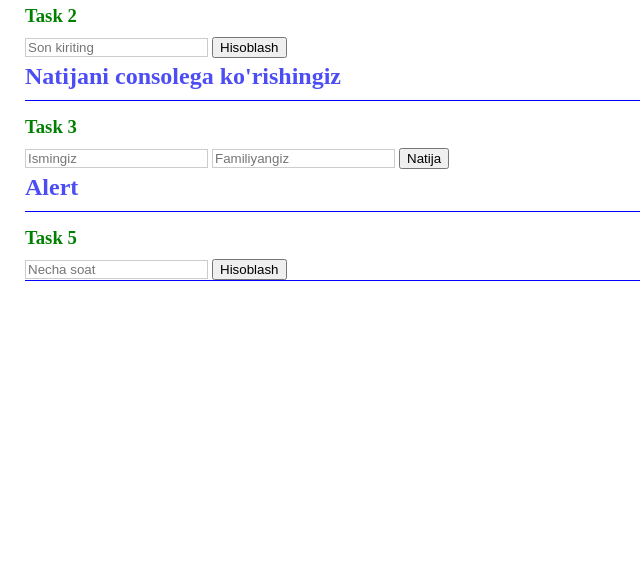
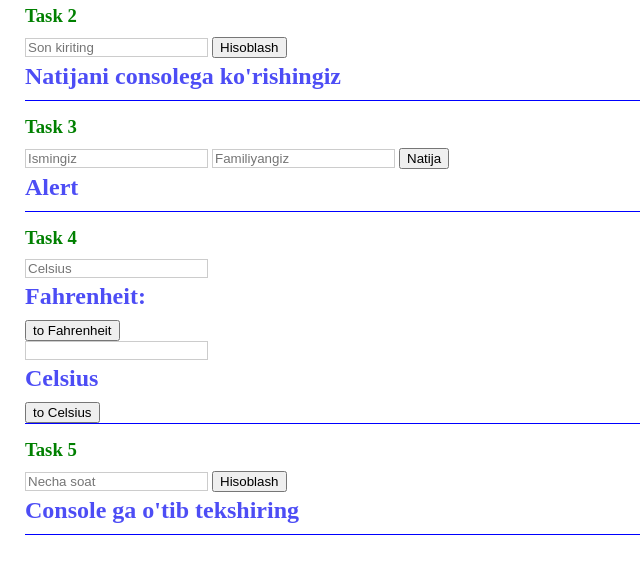
Before and after one commit to JAHONGIR95/practice_projects, a plain HTML site: page JS function task/index.html in a window 1280 px wide. Shown: the part 106-680 px from the top of the page, without its empty margins (0-640 px from the left). Drawn offline with Linux system fonts and the light colour scheme.

Commit message:
task 5 is fully finished and task 4 is doing

```diff
--- a/JS function task/index.html
+++ b/JS function task/index.html
@@ -34,13 +34,14 @@
             color: #a09e9e;
             text-transform: capitalize;
         }
-        input{
+
+        input {
             outline: none;
             border: 1px solid #cccccc;
             /* border-radius: 3px; */
         }
 
-        button{
+        button {
             outline: none;
         }
     </style>
@@ -71,10 +72,29 @@
         <h2>Alert</h2>
     </div>
 
+    <h3>Task 4</h3>
+    <div class="task-wrapper">
+        <div>
+            <input type="text" id="cel" class="cel" placeholder="Celsius">
+            <h2>Fahrenheit: <span id="fah-result"></span></h2>
+            <button id="to-fah">to Fahrenheit</button>
+        </div>
+
+        <div>
+            <input type="text" id="fah" class="fah">
+            <h2>Celsius <span id="cel-result"></span></h2>
+            <button id="to-cel">to Celsius</button>
+        </div>
+
+    </div>
+
+
+
     <h3>Task 5</h3>
     <div class="task-wrapper">
         <input type="text" id="hour" class="hour" placeholder="Necha soat">
         <button id="hour-btn">Hisoblash</button>
+        <h2>Console ga o'tib tekshiring</h2>
     </div>
 
 
--- a/JS function task/script/main.js
+++ b/JS function task/script/main.js
@@ -45,6 +45,10 @@ nameBtn.addEventListener('click', function(){
     alert(greeting());
 })
 
+// ******************************************************************************
+
+
+
 // *****************************************************************************
 
 var hour = document.querySelector('#hour');
```
